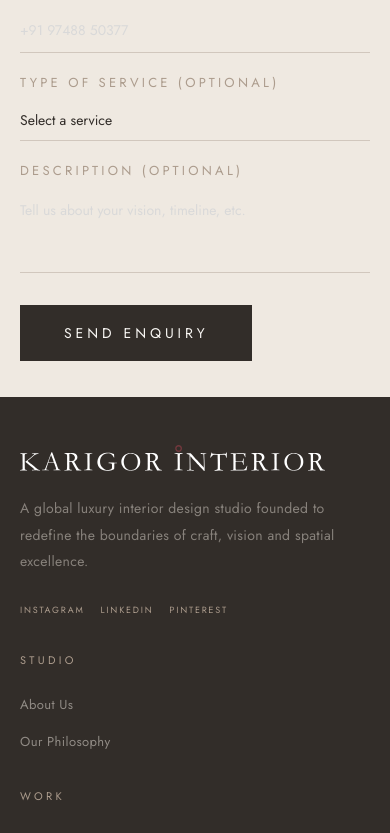
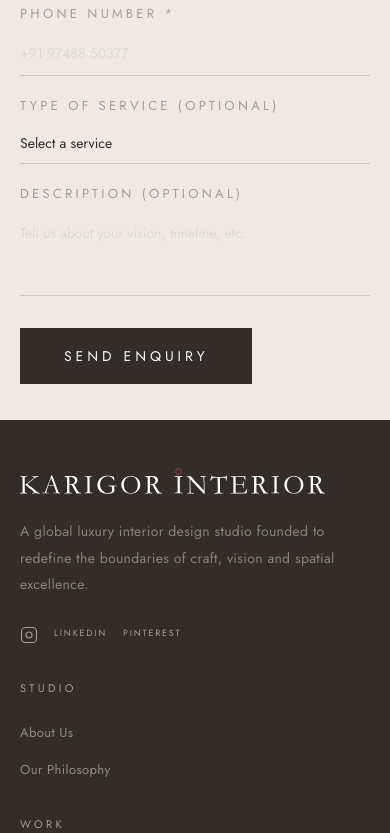
Before and after one commit to Abhijay0306/karigor-v1, a Next.js app: page / in a window 390 px wide. Shown: the part 6395-7228 px from the top of the page. Built offline with nearby package versions, Linux system fonts and the light colour scheme.

Commit message:
Add second phone number, Instagram icon link in footer

```diff
--- a/src/app/globals.css
+++ b/src/app/globals.css
@@ -988,6 +988,7 @@
     transition: color 0.3s;
   }
   .social-link:hover { color: var(--sand); }
+  .social-link-icon { display: flex; align-items: center; color: var(--taupe); transition: color 0.3s; }
 
   .footer-col-title {
     font-size: 11px;
--- a/src/app/page.js
+++ b/src/app/page.js
@@ -181,6 +181,7 @@ export default function Home() {
             <p style={{ fontSize: "12px", color: "rgba(250,248,245,0.5)", letterSpacing: "0.1em", marginBottom: "8px" }}>Studio, Kolkata</p>
             <a href="mailto:karigorinterior55@gmail.com" style={{ display: "block", fontSize: "13px", color: "rgba(250,248,245,0.7)", letterSpacing: "0.05em", textDecoration: "none" }}>karigorinterior55@gmail.com</a>
             <a href="tel:+919748850377" style={{ display: "block", fontSize: "13px", color: "rgba(250,248,245,0.7)", letterSpacing: "0.05em", marginTop: "6px", textDecoration: "none" }}>+91 97488 50377</a>
+            <a href="tel:+917439118283" style={{ display: "block", fontSize: "13px", color: "rgba(250,248,245,0.7)", letterSpacing: "0.05em", marginTop: "4px", textDecoration: "none" }}>+91 74391 18283</a>
           </div>
         </div>
         <div className="cta-right">
--- a/src/components/Footer.js
+++ b/src/components/Footer.js
@@ -16,7 +16,13 @@ export default function Footer() {
           </div>
           <p className="footer-brand-desc">A global luxury interior design studio founded to redefine the boundaries of craft, vision and spatial excellence.</p>
           <div className="footer-social">
-            <a href="#" className="social-link">Instagram</a>
+            <a href="https://www.instagram.com/karigor_interior_studio/" target="_blank" rel="noopener noreferrer" className="social-link social-link-icon" aria-label="Instagram">
+              <svg xmlns="http://www.w3.org/2000/svg" width="18" height="18" viewBox="0 0 24 24" fill="none" stroke="currentColor" strokeWidth="1.5" strokeLinecap="round" strokeLinejoin="round">
+                <rect x="2" y="2" width="20" height="20" rx="5" ry="5"/>
+                <circle cx="12" cy="12" r="4"/>
+                <circle cx="17.5" cy="6.5" r="0.5" fill="currentColor" stroke="none"/>
+              </svg>
+            </a>
             <a href="#" className="social-link">LinkedIn</a>
             <a href="#" className="social-link">Pinterest</a>
           </div>
```
